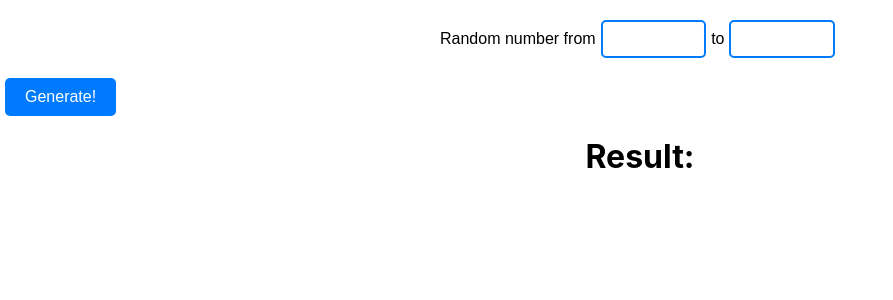
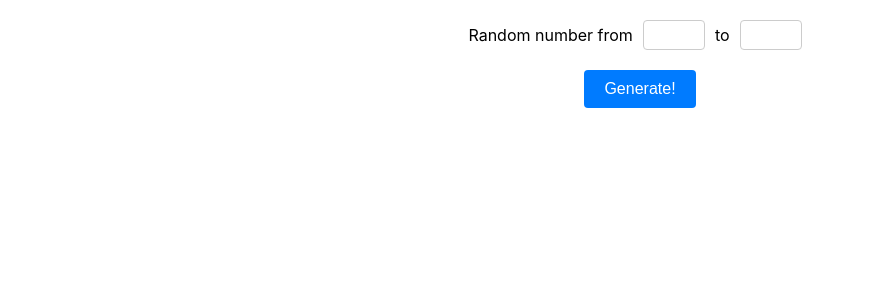
Before and after one commit to EranLavan/words-beyond, a React (Create React App) app: page / in a window 1280 px wide. Shown: the top 300 px of the page, without its empty margins (0-893 px from the left). Built offline with nearby package versions, Linux system fonts and the light colour scheme.

Commit message:
modified:   src/components-r/RandomizerA.js 	modified:   src/components-r/styles/RndAStyleC.css

```diff
--- a/src/components-r/RandomizerA.js
+++ b/src/components-r/RandomizerA.js
@@ -1,14 +1,18 @@
 import React, { useState } from 'react';
-import './styles/RndAStyleC.css';
+import './styles/RndAStyleA.css';
 
 function RandomizerA() {
 
+  const [inputOne, setInputOne] = useState(0);
+  const [inputTwo, setInputTwo] = useState(0);
+  const [result, setResult] = useState('');
+
   const randomize = () => {
     const randomNumber = Math.ceil((Math.random()*10));
+    setResult(randomNumber);
     console.log(`Random Number = ${randomNumber}`);
   }
 
-  const [result, setResult] = useState('');
 
 
 
@@ -24,7 +28,7 @@ function RandomizerA() {
       <button className='button' onClick={() => randomize()}>Generate!</button>
 
       <div className='result'>
-        <h1>Result: {result}</h1>
+        <h1>{result}</h1>
       </div>
     </div>
   )
--- a/src/components-r/styles/RndAStyleC.css
+++ b/src/components-r/styles/RndAStyleC.css
@@ -9,7 +9,6 @@
 }
 
 .input {
-  flex: 1;
   width: 50px;
   padding: 8px;
   font-size: 16px;
@@ -29,6 +28,7 @@
 
 .button {
   display: block;
+  margin: 20px auto;
   padding: 10px 20px;
   font-size: 16px;
   font-family: Arial, sans-serif;
@@ -38,7 +38,6 @@
   border-radius: 5px;
   cursor: pointer;
   transition: background-color 0.3s ease;
-  margin-left: 5px;
 }
 
 .button:hover {
```
